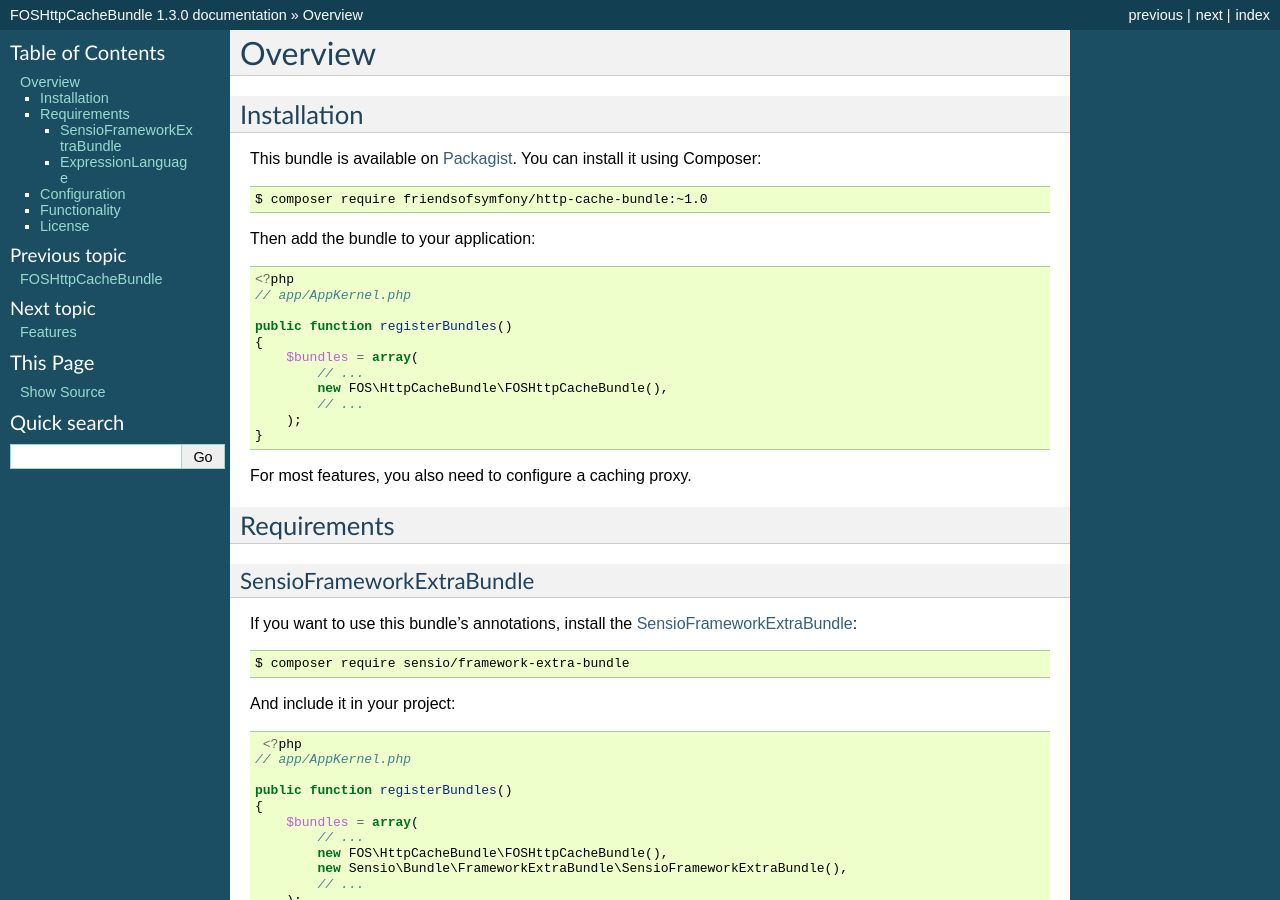
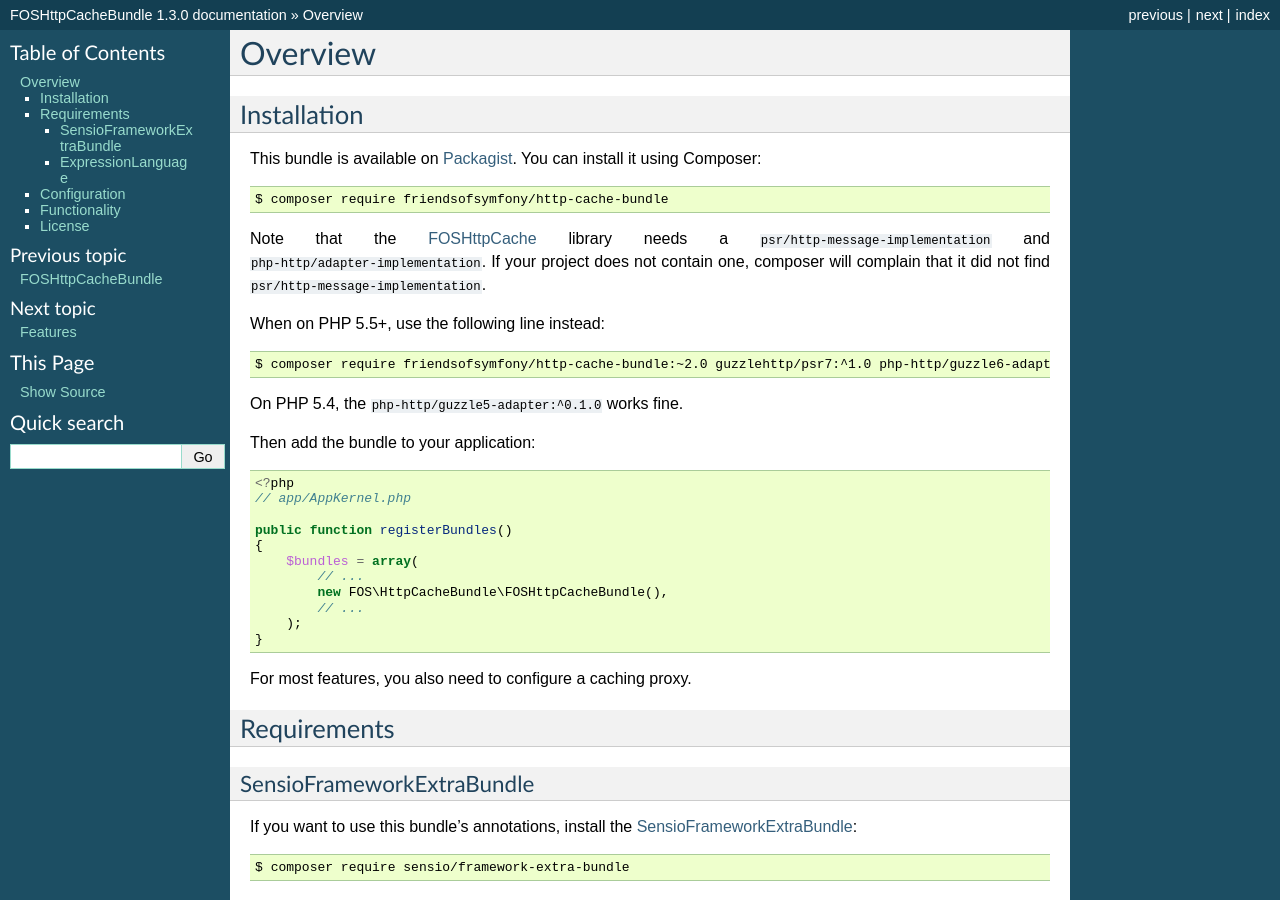
Before and after one commit to FriendsOfSymfony/FOSHttpCacheBundle, a Sphinx documentation site: the page built from Resources/doc/overview.rst, in a window 1280 px wide and 900 px high. Built offline with Sphinx 7.4.7, drawn with Linux system fonts in a browser that asks for light colours.

Commit message:
WIP adjust to 2.0 and new setup with PSR7

```diff
--- a/Resources/doc/overview.rst
+++ b/Resources/doc/overview.rst
@@ -8,7 +8,19 @@
 
 .. code-block:: bash
 
-    $ composer require friendsofsymfony/http-cache-bundle:~1.0
+    $ composer require friendsofsymfony/http-cache-bundle
+
+Note that the FOSHttpCache_ library needs a ``psr/http-message-implementation``
+and ``php-http/adapter-implementation``. If your project does not contain one,
+composer will complain that it did not find ``psr/http-message-implementation``.
+
+When on PHP 5.5+, use the following line instead:
+
+.. code-block:: bash
+
+    $ composer require friendsofsymfony/http-cache-bundle:~2.0 guzzlehttp/psr7:^1.0 php-http/guzzle6-adapter:^0.1.0
+
+On PHP 5.4, the ``php-http/guzzle5-adapter:^0.1.0`` works fine.
 
 Then add the bundle to your application:
 
```
Also changed, not shown: CHANGELOG.md (+7 -0 lines), Resources/doc/index.rst (+7 -0 lines), 7 other files.
